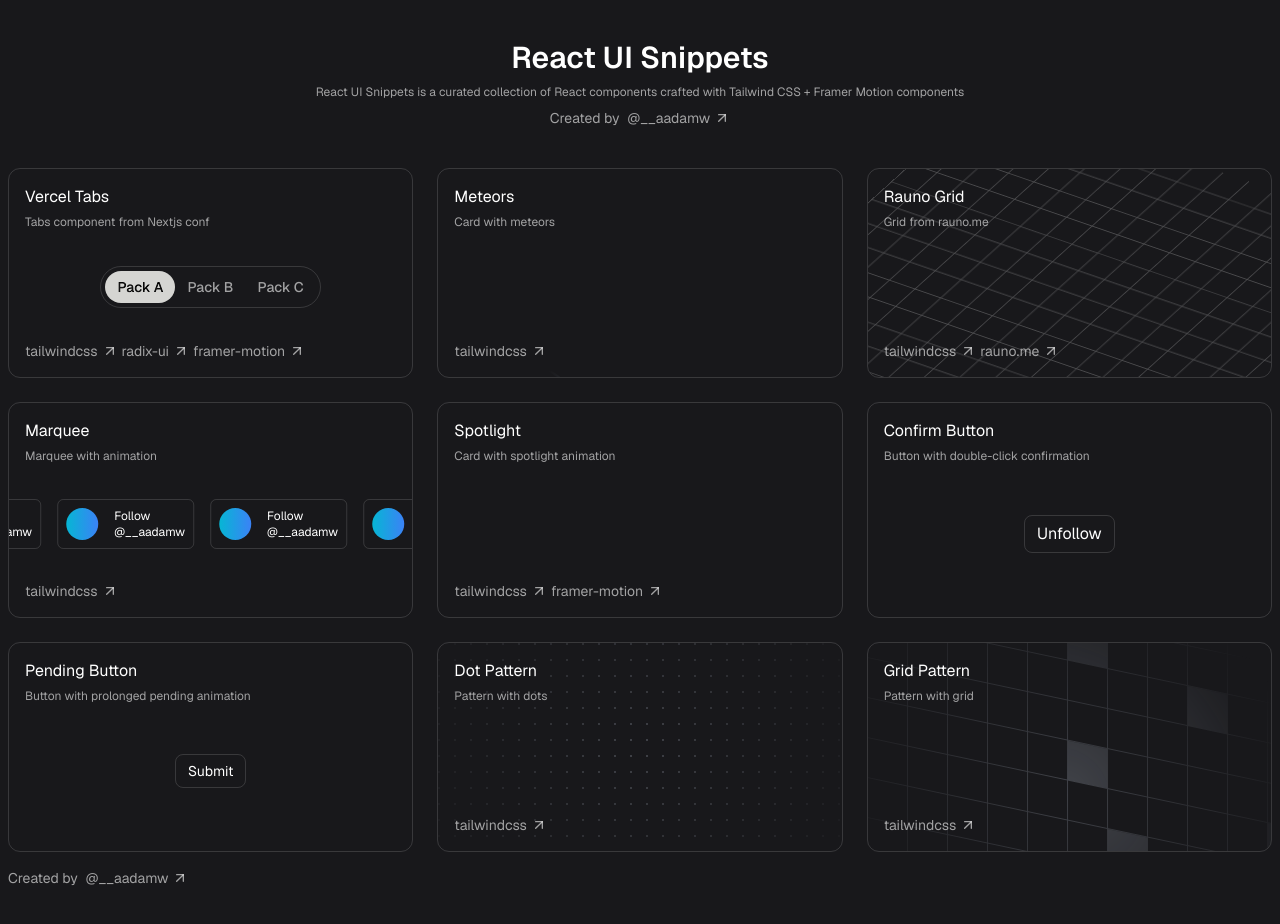
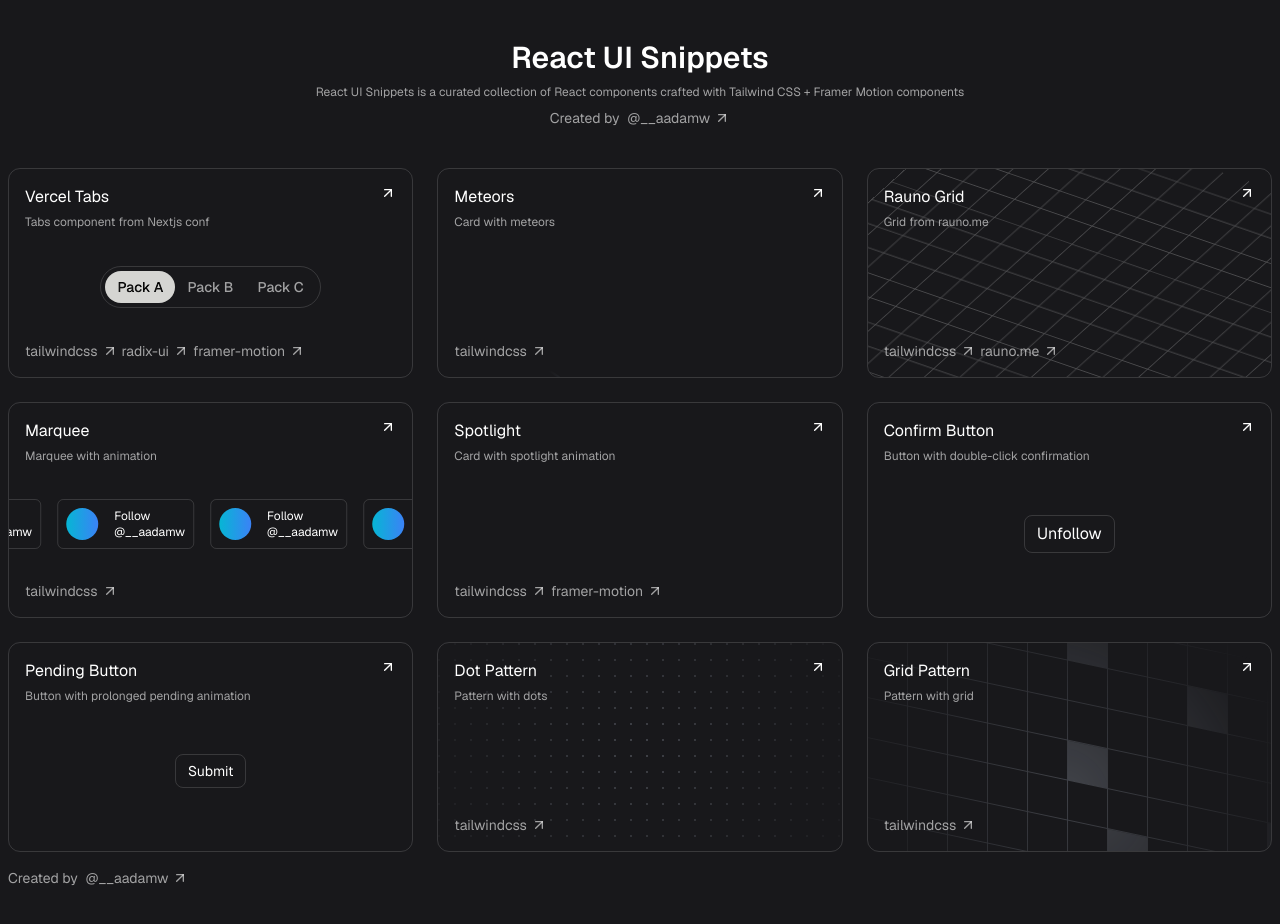
Before and after one commit to aadamw/react-snippets, a Next.js app: page / in a window 1280 px wide. Shown: the top 924 px of the page. Built offline with nearby package versions, Linux system fonts and the light colour scheme.

Commit message:
Add links to code

```diff
--- a/app/page.tsx
+++ b/app/page.tsx
@@ -27,7 +27,7 @@
         </div>
         <div className="grid mt-10 sm:grid-cols-2 gap-4 xl:grid-cols-3  xl:gap-6">
           {SnippetComponents.map(({ Component, ...component }) => (
-            <Card key={component.id} title={component.title} links={component.links} description={component.description}>
+            <Card key={component.id} title={component.title} href={component.href} links={component.links} description={component.description}>
               <Component />
             </Card>
           ))}
--- a/components/card.tsx
+++ b/components/card.tsx
@@ -5,13 +5,19 @@
 type CardProps = {
   children: React.ReactNode
   title: string
+  href?: string
   description: string
   links?: Array<Link>
 }
 
 export function Card(props: CardProps) {
   return (
-    <article className="min-h-[210px] border relative overflow-hidden w-full grid grid-rows-[max-content,minmax(0,1fr),max-content] border-[hsla(0,0%,100%,0.14)] p-4 rounded-xl">
+    <article className="min-h-[210px] focus-within:bg-zinc-800/50 border relative overflow-hidden w-full grid grid-rows-[max-content,minmax(0,1fr),max-content] border-[hsla(0,0%,100%,0.14)] p-4 rounded-xl">
+      {props.href ? (
+        <a href={props.href} target="__blank" className="absolute top-4 right-4">
+          <ArrowRightUp className="w-4 h-4" />
+        </a>
+      ) : null}
       <div>
         <h2>{props.title}</h2>
         <span className="text-xs text-white/60">{props.description}</span>
--- a/components/snippets/index.ts
+++ b/components/snippets/index.ts
@@ -16,6 +16,7 @@
 type SnippetComponent = {
   id: string
   title: string
+  href?: string
   description: string
   Component: React.FC
   links?: Array<Link>
@@ -26,6 +27,7 @@
     id: 'Vercel-Tabs',
     title: 'Vercel Tabs',
     description: 'Tabs component from Nextjs conf',
+    href: 'https://github.com/aadamw/react-snippets/blob/master/components/snippets/vercel-tabs/vercel-tabs.tsx',
     Component: VercelTabs,
     links: [
       { name: 'tailwindcss', href: 'https://tailwindcss.com/' },
@@ -37,6 +39,7 @@
     id: 'Meteors',
     title: 'Meteors',
     description: 'Card with meteors',
+    href: 'https://github.com/aadamw/react-snippets/blob/master/components/snippets/meteors/meteors.tsx',
     Component: Meteors,
     links: [{ name: 'tailwindcss', href: 'https://tailwindcss.com/' }],
   },
@@ -44,6 +47,7 @@
     id: 'Rauno-Grid',
     title: 'Rauno Grid',
     description: 'Grid from rauno.me',
+    href: 'https://github.com/aadamw/react-snippets/blob/master/components/snippets/rauno-grid/rauno-grid.tsx',
     Component: RaunoGridDemo,
     links: [
       { name: 'tailwindcss', href: 'https://tailwindcss.com/' },
@@ -54,6 +58,7 @@
     id: 'Marquee',
     title: 'Marquee',
     description: 'Marquee with animation',
+    href: 'https://github.com/aadamw/react-snippets/blob/master/components/snippets/marquee/marquee.tsx',
     Component: MarqueeDemo,
     links: [{ name: 'tailwindcss', href: 'https://tailwindcss.com/' }],
   },
@@ -61,6 +66,7 @@
     id: 'Spotlight',
     title: 'Spotlight',
     description: 'Card with spotlight animation',
+    href: 'https://github.com/aadamw/react-snippets/blob/master/components/snippets/spotlight/spotlight.tsx',
     Component: Spotlight,
     links: [
       { name: 'tailwindcss', href: 'https://tailwindcss.com/' },
@@ -71,18 +77,21 @@
     id: 'Confirm-button',
     title: 'Confirm Button',
     description: 'Button with double-click confirmation',
+    href: 'https://github.com/aadamw/react-snippets/blob/master/components/snippets/confirm-button/confirm-button.tsx',
     Component: ConfirmButton,
   },
   {
     id: 'Pending-button',
     title: 'Pending Button',
     description: 'Button with prolonged pending animation',
+    href: 'https://github.com/aadamw/react-snippets/blob/master/components/snippets/pending-button/pending-button.tsx',
     Component: PendingButton,
   },
   {
     id: 'Dot-Pattern',
     title: 'Dot Pattern',
     description: 'Pattern with dots',
+    href: 'https://github.com/aadamw/react-snippets/blob/master/components/snippets/dot-pattern/dot-pattern.tsx',
     Component: DotPattern,
     links: [{ name: 'tailwindcss', href: 'https://tailwindcss.com/' }],
   },
@@ -90,6 +99,7 @@
     id: 'Grid-Pattern',
     title: 'Grid Pattern',
     description: 'Pattern with grid',
+    href: 'https://github.com/aadamw/react-snippets/blob/master/components/snippets/grid-pattern/grid-pattern.tsx',
     Component: GridPattern,
     links: [{ name: 'tailwindcss', href: 'https://tailwindcss.com/' }],
   },
```
